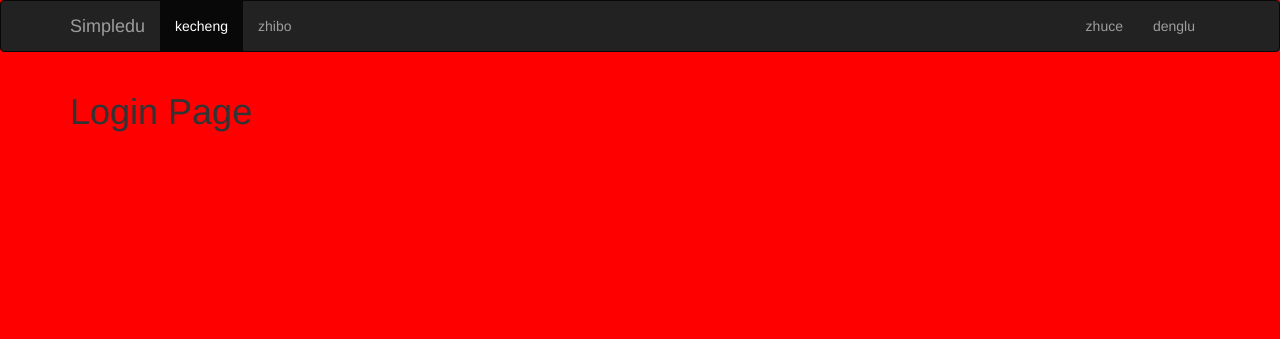
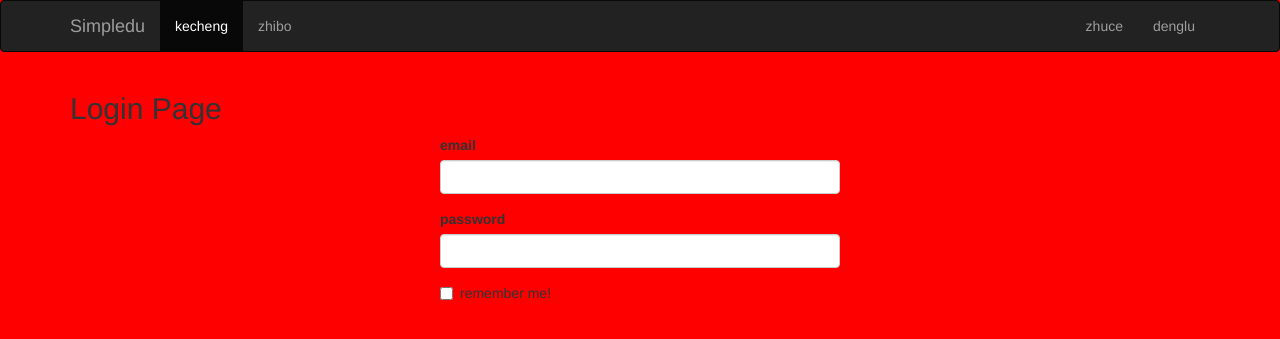
Before and after one commit to xizhongzhao/simpledu, a Flask app: template simpledu/templates/login.html in a window 1280 px wide. Shown: the top 339 px of the page. Run offline with Flask 2, Linux system fonts and the light colour scheme; the template is opened without the code that fills it: values that come from a table or form of the project are taken from there, others are empty; parts of the project's set-up code (start-up, migrations or seed data) failed here and were passed over; some libraries are stand-ins or nearby versions.

Commit message:
version 19

```diff
--- a/simpledu/forms.py
+++ b/simpledu/forms.py
@@ -4,9 +4,13 @@ from wtforms.valitators import Length,Email,EqualTo,Required
 
 class RegisterForm(FlaskForm):
     username = StringField('username',validators=[Required(),Length(3,24)])
-    email = StringField('email',validators=[Required(),Length(6,24)])
+    email = StringField('email',validators=[Required(),Email(message = 'please input corecctor email!')])
     password = PasswordField('password',validators=[Required(),length(6,24)])
-    repeat_password = ('repeat password',validators=[Required(),EqualTo('password')])
+    repeat_password = PasswordField('repeat password',validators=[Required(),EqualTo('password')])
     submit = SubmitField('sumit')
 
-class Login
+class LoginForm(FlaskForm):
+    email = StringField('email',validators = [Required(),Email(message='please input corecctor email!')])
+    password = PasswordField('password',validators=[Required(),Length(6,24)])
+    remember_me = BooleanField('remember me!')
+    sumit = SubmitField('summit')
--- a/simpledu/static/main.css
+++ b/simpledu/static/main.css
@@ -1,3 +1,7 @@
 body{
     background-color:red;
 }
+.form{
+    width:400px;
+    margin:0 auto;
+}
--- a/simpledu/templates/login.html
+++ b/simpledu/templates/login.html
@@ -1,4 +1,25 @@
 {% extends "base.html" %}
+{% block title %}
+Login
+{% endblock %}
 {% block body %}
-<h1>Login Page</h1>
+<h2>Login Page</h2>
+<div class="form">
+  <form method="POST" action="{{ url_for('front.login') }}">
+    {{ form.csrf_token }}
+    <div class="form-group">
+        {{ form.email.label }} {{ form.email(class='form-control') }}
+    </div>
+    <div class="form-group">
+        {{ form.password.label }} {{ form.password(class='form-control') }}
+    </div>
+    <div class="checkbox">
+        <label>
+            {{ form.remember_me() }}
+            {{ form.remember_me.label.text }}
+        </label>
+    </div>
+    {{ form.submit(class="btn btn-primary") }}
+  </form>
+</div>
 {% endblock %}
```
Also changed, not shown: simpledu/handlers/front.py (+5 -2 lines), simpledu/templates/register.html (+22 -1 lines).
